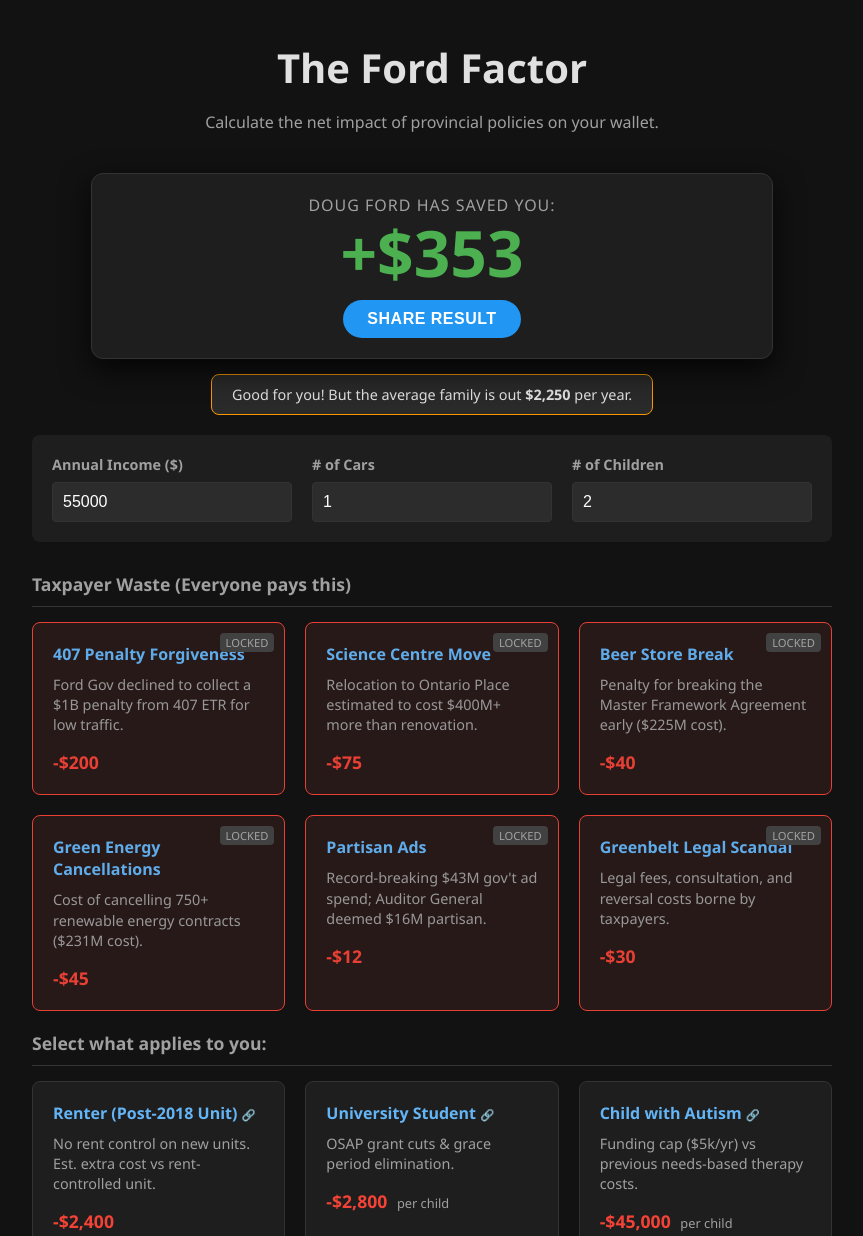
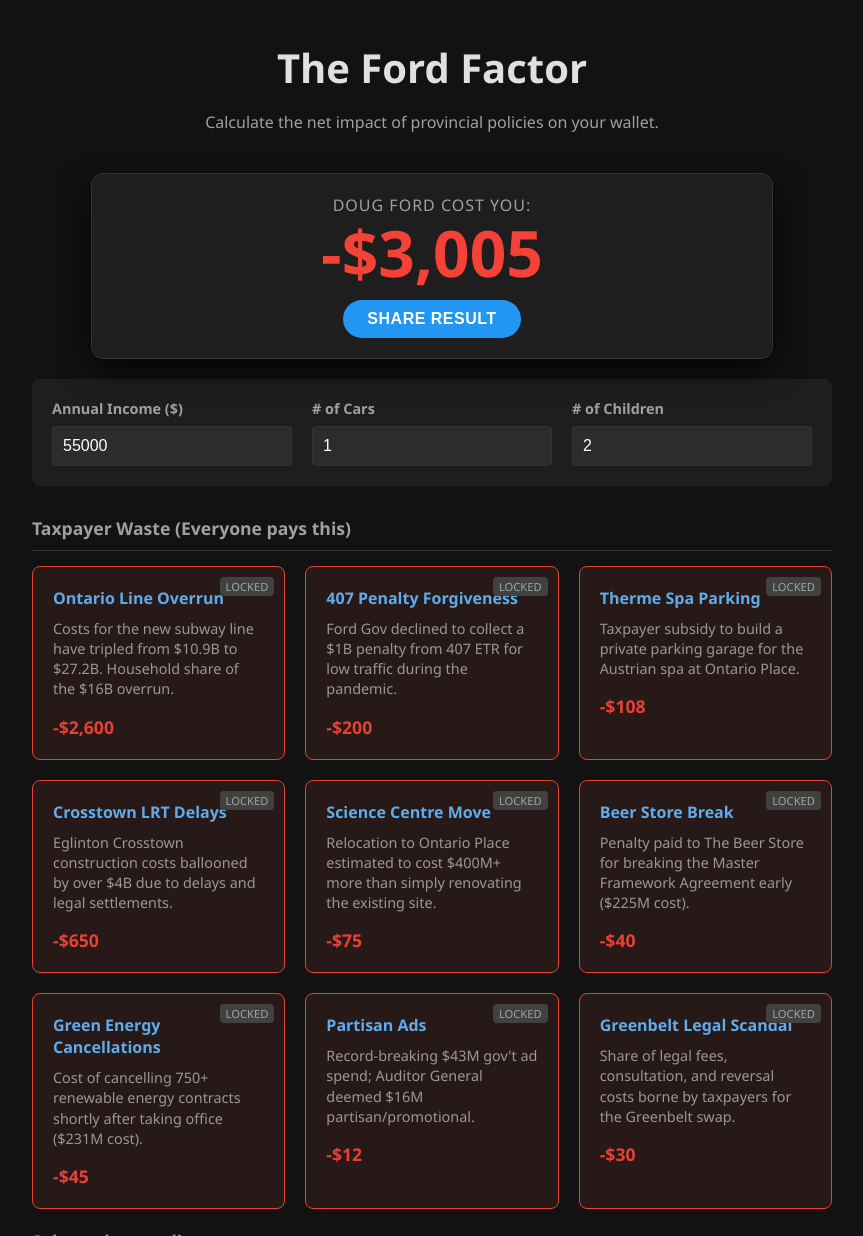
Before and after one commit to braeson/FordFactor, a plain HTML site: page index.html in a window 1280 px wide. Shown: the top 1236 px of the page, without its empty margins (208-1071 px from the left). Drawn offline with Linux system fonts and the light colour scheme.

Commit message:
separated out cards+index to make easier to edit

```diff
--- /dev/null
+++ b/cards.js
@@ -0,0 +1,122 @@
+/**
+ * DATA FILE
+ * ------------------------------------------------------------------
+ * This file contains all the "cards" for the calculator.
+ * * TYPES:
+ * 1. mandatoryCards = Costs that apply to EVERYONE (Infrastructure, waste, cancellations)
+ * 2. cards = Optional costs based on lifestyle (Renter, Student, etc.)
+ * * FIELDS:
+ * - value: The dollar amount (estimated per household)
+ * - isPerChild: If true, the math multiplies this by the # of children entered.
+ * - url: The link to the source/news article.
+ */
+
+// --- MANDATORY WASTE (Applied to Everyone) ---
+const mandatoryCards = [
+    {
+        title: "Ontario Line Overrun",
+        description: "Costs for the new subway line have tripled from $10.9B to $27.2B. Household share of the $16B overrun.",
+        value: 2600,
+        url: "https://globalnews.ca/news/10585617/ontario-line-original-price-metrolinx/"
+    },
+    {
+        title: "407 Penalty Forgiveness",
+        description: "Ford Gov declined to collect a $1B penalty from 407 ETR for low traffic during the pandemic.",
+        value: 200,
+        url: "https://www.ontariondp.ca/news/auditor-general-will-investigate-ford-s-1-billion-write-hwy-407-company-ndp"
+    },
+    {
+        title: "Therme Spa Parking",
+        description: "Taxpayer subsidy to build a private parking garage for the Austrian spa at Ontario Place.",
+        value: 108,
+        url: "https://ontarioplaceforall.com/financial/"
+    },
+    {
+        title: "Crosstown LRT Delays",
+        description: "Eglinton Crosstown construction costs ballooned by over $4B due to delays and legal settlements.",
+        value: 650,
+        url: "https://www.cbc.ca/news/canada/toronto/eglinton-crosstown-lrt-delays-cost-1.7345972"
+    },
+    {
+        title: "Science Centre Move",
+        description: "Relocation to Ontario Place estimated to cost $400M+ more than simply renovating the existing site.",
+        value: 75,
+        url: "https://globalnews.ca/news/10899041/ontario-science-centre-relocation-cost/"
+    },
+    {
+        title: "Beer Store Break",
+        description: "Penalty paid to The Beer Store for breaking the Master Framework Agreement early ($225M cost).",
+        value: 40,
+        url: "https://globalnews.ca/news/11535990/ontario-beer-store-full-payment-225-million/"
+    },
+    {
+        title: "Green Energy Cancellations",
+        description: "Cost of cancelling 750+ renewable energy contracts shortly after taking office ($231M cost).",
+        value: 45,
+        url: "https://financialpost.com/commodities/energy/doug-fords-cancellation-of-green-energy-deals-costs-ontario-taxpayers-231m"
+    },
+    {
+        title: "Partisan Ads",
+        description: "Record-breaking $43M gov't ad spend; Auditor General deemed $16M partisan/promotional.",
+        value: 12,
+        url: "https://www.thetrillium.ca/news/politics/ontario-sets-highest-ever-government-advertising-spending-record-11566846"
+    },
+    {
+        title: "Greenbelt Legal Scandal",
+        description: "Share of legal fees, consultation, and reversal costs borne by taxpayers for the Greenbelt swap.",
+        value: 30,
+        url: "https://www.cbc.ca/news/canada/toronto/greenbelt-reversal-ford-government-1.6973802"
+    }
+];
+
+// --- OPTIONAL CARDS (User Selects These) ---
+const cards = [
+    {
+        id: "rent_control",
+        title: "Renter (Post-2018 Unit)",
+        description: "No rent control on new units. Est. extra cost vs rent-controlled unit.",
+        value: 2400,
+        isPerChild: false,
+        url: "https://www.cbc.ca/news/canada/toronto/rent-control-ontario-ford-government-1.6666736"
+    },
+    {
+        id: "university",
+        title: "University Student",
+        description: "OSAP grant cuts & grace period elimination.",
+        value: 2800,
+        isPerChild: true,
+        url: "https://www.cbc.ca/news/canada/toronto/osap-changes-ontario-student-assistance-program-1.4981604"
+    },
+    {
+        id: "autism",
+        title: "Child with Autism",
+        description: "Funding cap ($5k/yr) vs previous needs-based therapy costs.",
+        value: 45000,
+        isPerChild: true,
+        url: "https://www.cbc.ca/news/canada/toronto/autism-program-changes-waitlist-1.7107198"
+    },
+    {
+        id: "private_clinic",
+        title: "Used Private Clinic",
+        description: "Out-of-pocket upsell costs (cataracts, etc) at private clinics.",
+        value: 500,
+        isPerChild: false,
+        url: "https://www.cbc.ca/news/health/cataract-surgery-upselling-private-clinics-1.7106093"
+    },
+    {
+        id: "legal_aid",
+        title: "Need Legal Aid",
+        description: "30% cut to Legal Aid Ontario budget reducing access to justice.",
+        value: 1500,
+        isPerChild: false,
+        url: "https://www.cbc.ca/news/canada/toronto/legal-aid-ontario-cuts-1.5173735"
+    },
+    {
+        id: "ev_charger",
+        title: "Removed EV Charger",
+        description: "Cancellation of EV station rebate program.",
+        value: 1000,
+        isPerChild: false,
+        url: "https://www.cbc.ca/news/canada/toronto/electric-vehicle-incentive-scrapped-1.4744416"
+    }
+];
--- a/index.html
+++ b/index.html
@@ -225,7 +225,7 @@
         </div>
 
         <div id="average-msg">
-            Good for you! But the average family is out <strong>$2,250</strong> per year.
+            Good for you! But the average family is out <strong>$3,750</strong> per year.
         </div>
     </div>
 
@@ -249,107 +249,17 @@
 
     <h3 class="section-header">Select what applies to you:</h3>
     <div id="cards-container" class="cards-grid">
-        <p style="color: red;">⚠️ Loading options...</p>
+        <p style="color: red;">⚠️ Loading options... Ensure 'cards.js' is in the same folder.</p>
     </div>
 </div>
 
+<script src="cards.js"></script>
+
 <script>
-    // GLOBAL STATE TRACKING
+    // --- GLOBAL STATE ---
     let currentTotal = 0;
-    const AVERAGE_LOSS_AMT = 2250;
-
-    // --- 1. MANDATORY "WASTE" CARDS ---
-    // These are locked. Values are estimated household share of the total waste.
-    const mandatoryCards = [
-        {
-            title: "407 Penalty Forgiveness",
-            description: "Ford Gov declined to collect a $1B penalty from 407 ETR for low traffic.",
-            value: 200,
-            url: "https://www.ontariondp.ca/news/auditor-general-will-investigate-ford-s-1-billion-write-hwy-407-company-ndp"
-        },
-        {
-            title: "Science Centre Move",
-            description: "Relocation to Ontario Place estimated to cost $400M+ more than renovation.",
-            value: 75,
-            url: "https://globalnews.ca/news/10899041/ontario-science-centre-relocation-cost/"
-        },
-        {
-            title: "Beer Store Break",
-            description: "Penalty for breaking the Master Framework Agreement early ($225M cost).",
-            value: 40,
-            url: "https://globalnews.ca/news/11535990/ontario-beer-store-full-payment-225-million/"
-        },
-        {
-            title: "Green Energy Cancellations",
-            description: "Cost of cancelling 750+ renewable energy contracts ($231M cost).",
-            value: 45,
-            url: "https://financialpost.com/commodities/energy/doug-fords-cancellation-of-green-energy-deals-costs-ontario-taxpayers-231m"
-        },
-        {
-            title: "Partisan Ads",
-            description: "Record-breaking $43M gov't ad spend; Auditor General deemed $16M partisan.",
-            value: 12,
-            url: "https://www.thetrillium.ca/news/politics/ontario-sets-highest-ever-government-advertising-spending-record-11566846"
-        },
-        {
-            title: "Greenbelt Legal Scandal",
-            description: "Legal fees, consultation, and reversal costs borne by taxpayers.",
-            value: 30,
-            url: "https://www.cbc.ca/news/canada/toronto/greenbelt-reversal-ford-government-1.6973802"
-        }
-    ];
-
-    // --- 2. OPTIONAL CARDS ---
-    const cards = [
-        {
-            id: "rent_control",
-            title: "Renter (Post-2018 Unit)",
-            description: "No rent control on new units. Est. extra cost vs rent-controlled unit.",
-            value: 2400,
-            isPerChild: false,
-            url: "https://www.cbc.ca/news/canada/toronto/rent-control-ontario-ford-government-1.6666736"
-        },
-        {
-            id: "university",
-            title: "University Student",
-            description: "OSAP grant cuts & grace period elimination.",
-            value: 2800,
-            isPerChild: true,
-            url: "https://www.cbc.ca/news/canada/toronto/osap-changes-ontario-student-assistance-program-1.4981604"
-        },
-        {
-            id: "autism",
-            title: "Child with Autism",
-            description: "Funding cap ($5k/yr) vs previous needs-based therapy costs.",
-            value: 45000,
-            isPerChild: true,
-            url: "https://www.cbc.ca/news/canada/toronto/autism-program-changes-waitlist-1.7107198"
-        },
-        {
-            id: "private_clinic",
-            title: "Used Private Clinic",
-            description: "Out-of-pocket upsell costs (cataracts, etc).",
-            value: 500,
-            isPerChild: false,
-            url: "https://www.cbc.ca/news/health/cataract-surgery-upselling-private-clinics-1.7106093"
-        },
-        {
-            id: "legal_aid",
-            title: "Need Legal Aid",
-            description: "30% cut to Legal Aid Ontario budget.",
-            value: 1500,
-            isPerChild: false,
-            url: "https://www.cbc.ca/news/canada/toronto/legal-aid-ontario-cuts-1.5173735"
-        },
-        {
-            id: "ev_charger",
-            title: "Removed EV Charger",
-            description: "Cancellation of EV station rebate.",
-            value: 1000,
-            isPerChild: false,
-            url: "https://www.cbc.ca/news/canada/toronto/electric-vehicle-incentive-scrapped-1.4744416"
-        }
-    ];
+    // Updated average to reflect new mandatory items
+    const AVERAGE_LOSS_AMT = 3750;
 
     // --- LOGIC ---
     const STICKER_SAVING = 120;
@@ -378,18 +288,19 @@
         return '$' + num.toLocaleString('en-CA', {maximumFractionDigits: 0});
     }
 
-    // Function to stop click propagation so clicking the link doesn't toggle the card
+    // Prevents card toggle when clicking the link
     window.openLink = function(e, url) {
-        e.stopPropagation(); // Prevents card toggle
+        e.stopPropagation();
         window.open(url, '_blank');
     }
 
     function renderMandatory() {
+        if (typeof mandatoryCards === 'undefined') return; // Safety check
+
         els.mandatoryGrid.innerHTML = '';
         mandatoryCards.forEach(card => {
             const div = document.createElement('div');
             div.className = 'card mandatory selected';
-            // Note: Mandatory cards aren't clickable toggles, so the link is just a standard link
             div.innerHTML = `
                 <a href="${card.url}" target="_blank" class="card-title-link">${card.title}</a>
                 <div class="card-desc">${card.description}</div>
@@ -400,18 +311,18 @@
     }
 
     function renderOptions() {
+        if (typeof cards === 'undefined') return; // Safety check
+
         els.grid.innerHTML = '';
         cards.forEach(card => {
             const div = document.createElement('div');
             const isSelected = state.selectedIds.has(card.id);
             div.className = `card ${isSelected ? 'selected' : ''}`;
-            // The card toggle happens on the main div click
             div.onclick = () => toggle(card.id);
 
             let valueText = `-${formatCurrency(card.value)}`;
             if (card.isPerChild) valueText += ` <span class="card-multiplier">per child</span>`;
 
-            // The onclick="openLink" prevents the card from toggling when you just want to read the article
             div.innerHTML = `
                 <span class="card-title-link" onclick="openLink(event, '${card.url}')">${card.title} <span style="font-size:0.7em">🔗</span></span>
                 <div class="card-desc">${card.description}</div>
@@ -422,6 +333,9 @@
     }
 
     function calculateTotal() {
+        // Safety check for data loading
+        if (typeof mandatoryCards === 'undefined' || typeof cards === 'undefined') return;
+
         // --- GAINS ---
         const generalTaxCut = state.income * 0.01;
         let liftCredit = 0;
@@ -494,7 +408,8 @@
     els.children.addEventListener('input', (e) => { state.children = Number(e.target.value); calculateTotal(); });
 
     // Start
-    window.addEventListener('DOMContentLoaded', () => {
+    window.addEventListener('load', () => {
+        // We use 'load' to ensure cards.js is ready
         renderMandatory();
         renderOptions();
         calculateTotal();
```
